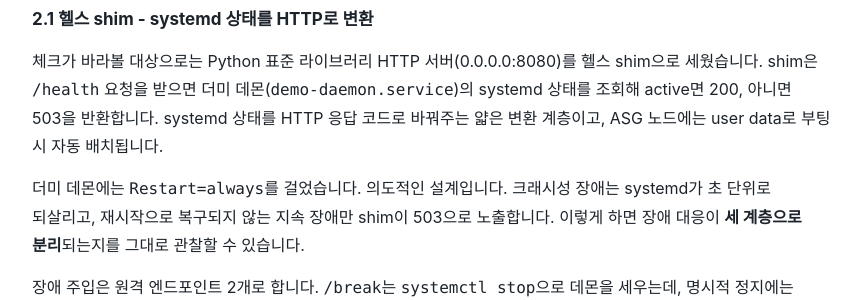
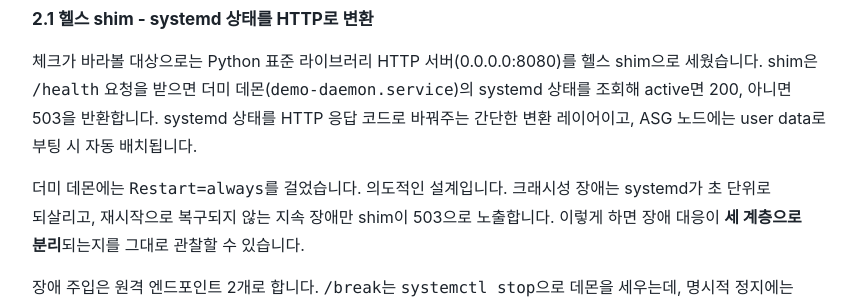
Before and after one commit to whchoi98/whchoi98.github.io, a Jekyll site: the page docs/techblog/aws-core/ec2-application-status-checks-report.html, which Jekyll copies as it is, in a window 1280 px wide and 900 px high, scrolled down 4088 px. Shown: the part 181-481 px from the top of the window, without its empty margins (206-1073 px from the left). Built offline with Jekyll 4.4.1, drawn with Linux system fonts in a browser that asks for light colours; some web fonts are replaced.

Commit message:
docs: ec2-asc 문구 수정 - 얇은 변환 계층을 간단한 변환 레이어로

```diff
--- a/docs/techblog/aws-core/ec2-application-status-checks-report.html
+++ b/docs/techblog/aws-core/ec2-application-status-checks-report.html
@@ -802,7 +802,7 @@ html:not([data-lang="en"]) .page[data-lang="en"] { display: none; }
     체크가 바라볼 대상으로는 Python 표준 라이브러리 HTTP 서버(0.0.0.0:8080)를 헬스 shim으로 세웠습니다.
     shim은 <span class="mono">/health</span> 요청을 받으면 더미 데몬(<span class="mono">demo-daemon.service</span>)의
     systemd 상태를 조회해 active면 200, 아니면 503을 반환합니다.
-    systemd 상태를 HTTP 응답 코드로 바꿔주는 얇은 변환 계층이고, ASG 노드에는 user data로 부팅 시 자동 배치됩니다.
+    systemd 상태를 HTTP 응답 코드로 바꿔주는 간단한 변환 레이어이고, ASG 노드에는 user data로 부팅 시 자동 배치됩니다.
   </p>
 
   <p>
```
